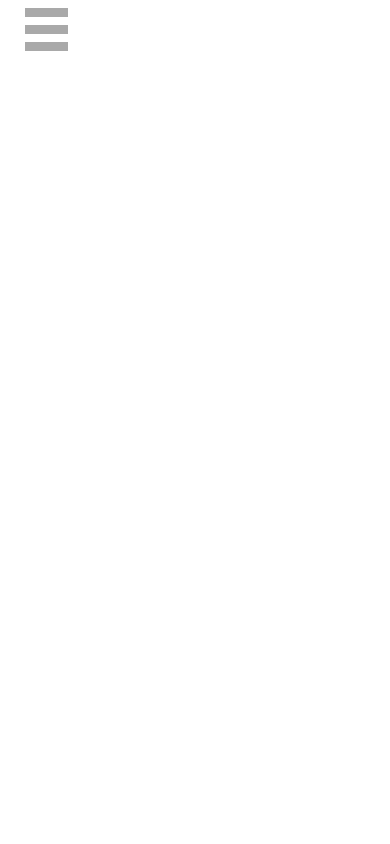
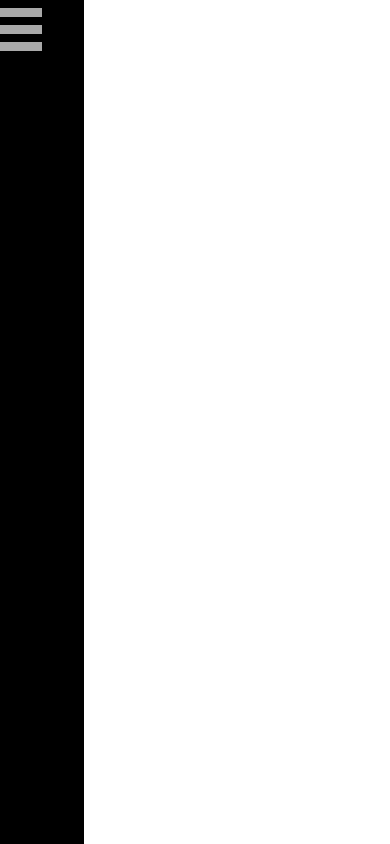
Before and after one commit to anubhav-sharma-web-apps/anubhav-sharma-web-apps.github.io, a plain HTML site: page html/sideNavigationTab.html in a window 390 px wide. Drawn offline with nearby package versions, Linux system fonts and the light colour scheme.

Commit message:
UI enhancement
Modified view for mobile devices and enhanced onclick action

```diff
--- a/html/sideNavigationTab.html
+++ b/html/sideNavigationTab.html
@@ -15,7 +15,7 @@
         </div>
         <div id="sideNavbarContainer" ng-app="sideNavbarApp" ng-controller="sideNavbarController">
             <ul>
-                <li ng-repeat="item in navigationElements">
+                <li ng-repeat="item in navigationElements" ng-click="updateContentFrame(item.title)">
                     {{item.name}}
                 </li>
             </ul>
@@ -25,13 +25,17 @@
         #sideNavbarContainer{
             position: absolute;
             top:8vh;
-            width: 90vw;
-            visibility: hidden;
+            width: 0vw;
+            height: 90vh;
+            overflow-y: scroll;
         }
         #hamburgerMenu{
             position: absolute;
             top: 0vh;
-            left: 3vh;
+            left: 0vh;
+            width: 10vh;
+            height: 100vh;
+            background-color: black;
         }
         #hamburgerMenu div{
             width: 5vh;
@@ -47,13 +51,11 @@
         }
 
         ul li {
-            border: 1vh solid #ddd;
+            border: 1vh solid darkgrey;
             margin-top: -1vh; /* Prevent double borders */
-            background-color: #f6f6f6;
+            background-color: black;
+            color: white;
             padding: 2vh;
-        }
-        li{
-
         }
     </style>
     <script>
@@ -61,13 +63,16 @@
         const navbarApp = angular.module("sideNavbarApp",[]);
         const navbarController = navbarApp.controller("sideNavbarController", function($scope){
             $scope.navigationElements = navigationElements;
+            $scope.updateContentFrame = function(title){
+                parent.updateContentFrame(title);
+            }
         });
         const hamburgerMenu = $("#hamburgerMenuVisible");
         var hamburgerMenuVisible = false;
 
         $("#hamburgerMenu").click(function(){
             hamburgerMenuVisible=!hamburgerMenuVisible;
-            $("#sideNavbarContainer").css("visibility",hamburgerMenuVisible?"visible":"hidden");
+            $("#sideNavbarContainer").css("width",hamburgerMenuVisible?"95vw":"0vh");
         });
     </script>
 </html>
--- a/js/script.js
+++ b/js/script.js
@@ -0,0 +1,3 @@
+function updateContentFrame(title){
+    $("#contentTab").attr("src","https:\\\\www.goggle.com\\");
+}
--- a/resources/navigationElements.js
+++ b/resources/navigationElements.js
@@ -33,5 +33,80 @@ const navigationElements = [
         "name" : "Support",
         "title" : "support",
         "url" : "#"
+    },
+    {
+        "name" : "Support",
+        "title" : "support",
+        "url" : "#"
+    },
+    {
+        "name" : "Support",
+        "title" : "support",
+        "url" : "#"
+    },
+    {
+        "name" : "Support",
+        "title" : "support",
+        "url" : "#"
+    },
+    {
+        "name" : "Support",
+        "title" : "support",
+        "url" : "#"
+    },
+    {
+        "name" : "Support",
+        "title" : "support",
+        "url" : "#"
+    },
+    {
+        "name" : "Support",
+        "title" : "support",
+        "url" : "#"
+    },
+    {
+        "name" : "Support",
+        "title" : "support",
+        "url" : "#"
+    },
+    {
+        "name" : "Support",
+        "title" : "support",
+        "url" : "#"
+    },
+    {
+        "name" : "Support",
+        "title" : "support",
+        "url" : "#"
+    },
+    {
+        "name" : "Support",
+        "title" : "support",
+        "url" : "#"
+    },
+    {
+        "name" : "Support",
+        "title" : "support",
+        "url" : "#"
+    },
+    {
+        "name" : "Support",
+        "title" : "support",
+        "url" : "#"
+    },
+    {
+        "name" : "Support",
+        "title" : "support",
+        "url" : "#"
+    },
+    {
+        "name" : "Support",
+        "title" : "support",
+        "url" : "#"
+    },
+    {
+        "name" : "Support",
+        "title" : "support",
+        "url" : "#"
     }
 ]
```
Also changed, not shown: css/style.css (+27 -5 lines), html/navbar.html (+8 -4 lines), index.html (+2 -0 lines).
